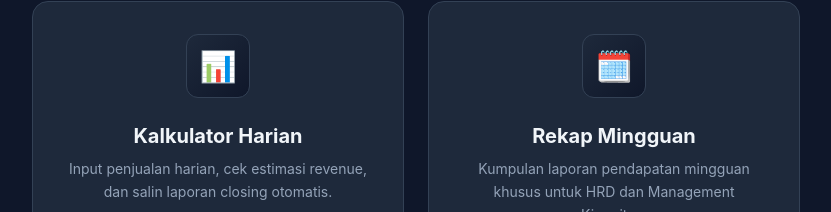
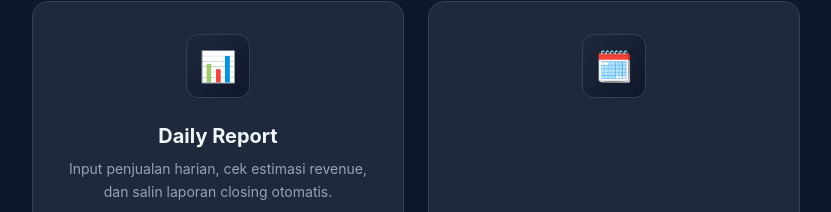
Before and after one commit to kiramitsumrp/kiramitsu, a plain HTML site: page index.html in a window 1280 px wide. Shown: the part 167-379 px from the top of the page, without its empty margins (224-1055 px from the left). Drawn offline with nearby package versions, Linux system fonts and the light colour scheme.

Commit message:
Update index.html

```diff
--- a/index.html
+++ b/index.html
@@ -40,7 +40,7 @@
                 <div class="icon-box w-16 h-16 rounded-xl flex items-center justify-center mb-6 border border-slate-700 group-hover:border-blue-500 transition-colors text-blue-400 text-3xl">
                     📊
                 </div>
-                <h2 class="text-xl font-bold mb-2 text-slate-100">Kalkulator Harian</h2>
+                <h2 class="text-xl font-bold mb-2 text-slate-100">Daily Report</h2>
                 <p class="text-slate-400 text-sm leading-relaxed">Input penjualan harian, cek estimasi revenue, dan salin laporan closing otomatis.</p>
                 <span class="mt-6 text-blue-400 font-semibold flex items-center gap-2 group-hover:gap-3 transition-all">
                     Buka App <span>→</span>
@@ -52,7 +52,7 @@
                 <div class="icon-box w-16 h-16 rounded-xl flex items-center justify-center mb-6 border border-slate-700 group-hover:border-purple-500 transition-colors text-purple-400 text-3xl">
                     🗓️
                 </div>
-                <h2 class="text-xl font-bold mb-2 text-slate-100">Rekap Mingguan</h2>
+                <h2 class="text-xl font-bold mb-2 text-slate-100">Weekly Report/h2>
                 <p class="text-slate-400 text-sm leading-relaxed">Kumpulan laporan pendapatan mingguan khusus untuk HRD dan Management Kiramitsu.</p>
                 <span class="mt-6 text-purple-400 font-semibold flex items-center gap-2 group-hover:gap-3 transition-all">
                     Buka App <span>→</span>
```
